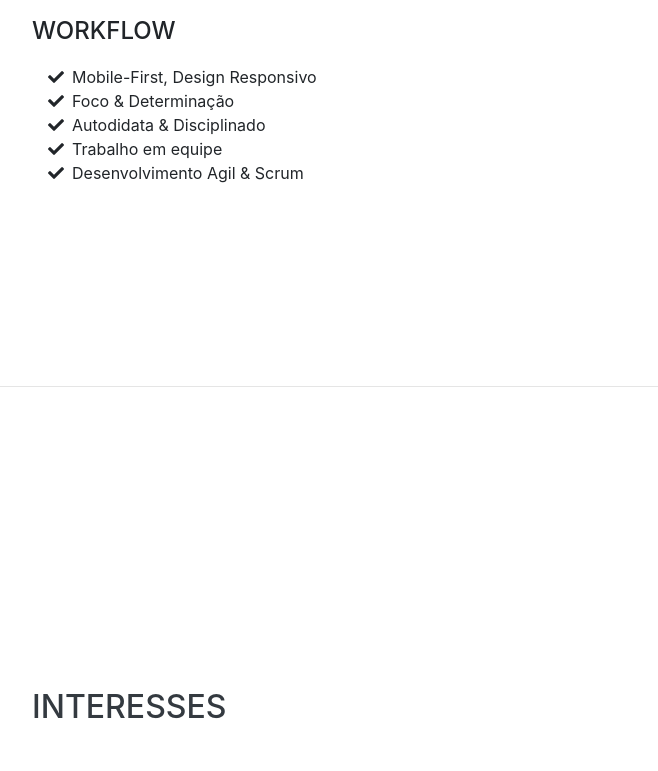
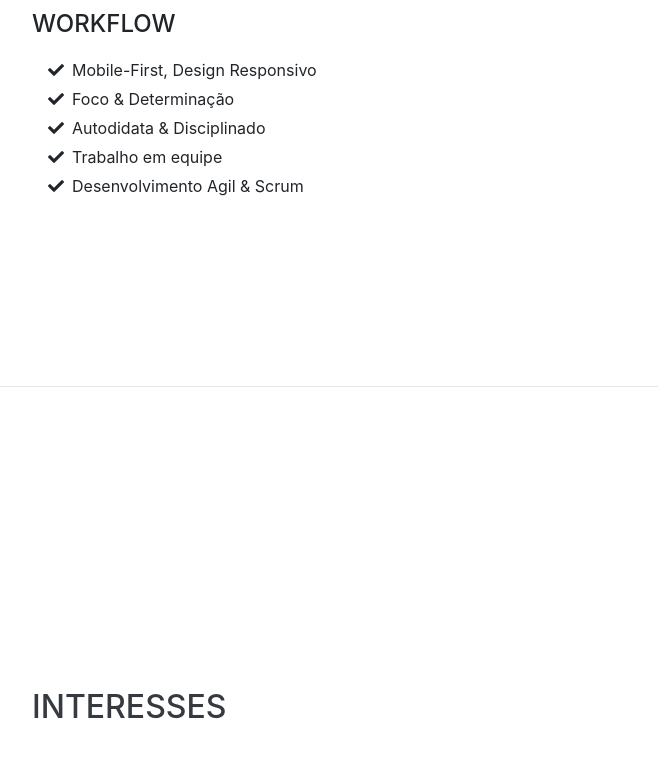
Before and after one commit to Raphael2790/Raphael2790.github.io, a website with bundled scripts: page index.html in a window 1280 px wide. Shown: the part 2817-3588 px from the top of the page, without its empty margins (288-946 px from the left). Built offline with nearby package versions, Linux system fonts and the light colour scheme; a web font is replaced by a local one.

Commit message:
Corrigido margem cursos

```diff
--- a/css/resume.css
+++ b/css/resume.css
@@ -152,6 +152,10 @@ section.resume-section .resume-item .resume-date {
   }
 }
 
+section.resume-section ul li {
+  margin: 5px 0;
+}
+
 @media (min-width: 992px) {
   section.resume-section {
     padding-top: 3rem !important;
```
